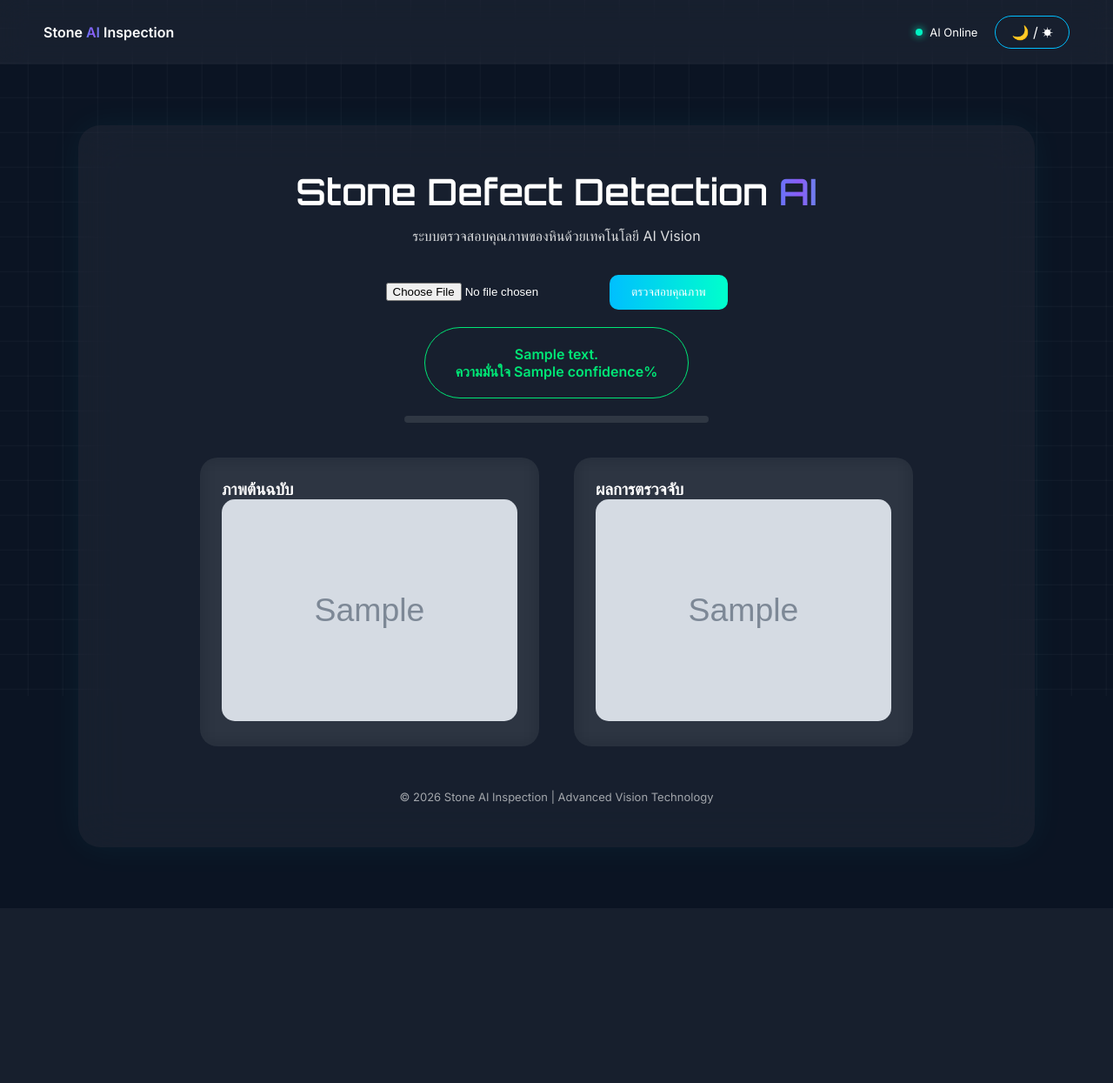
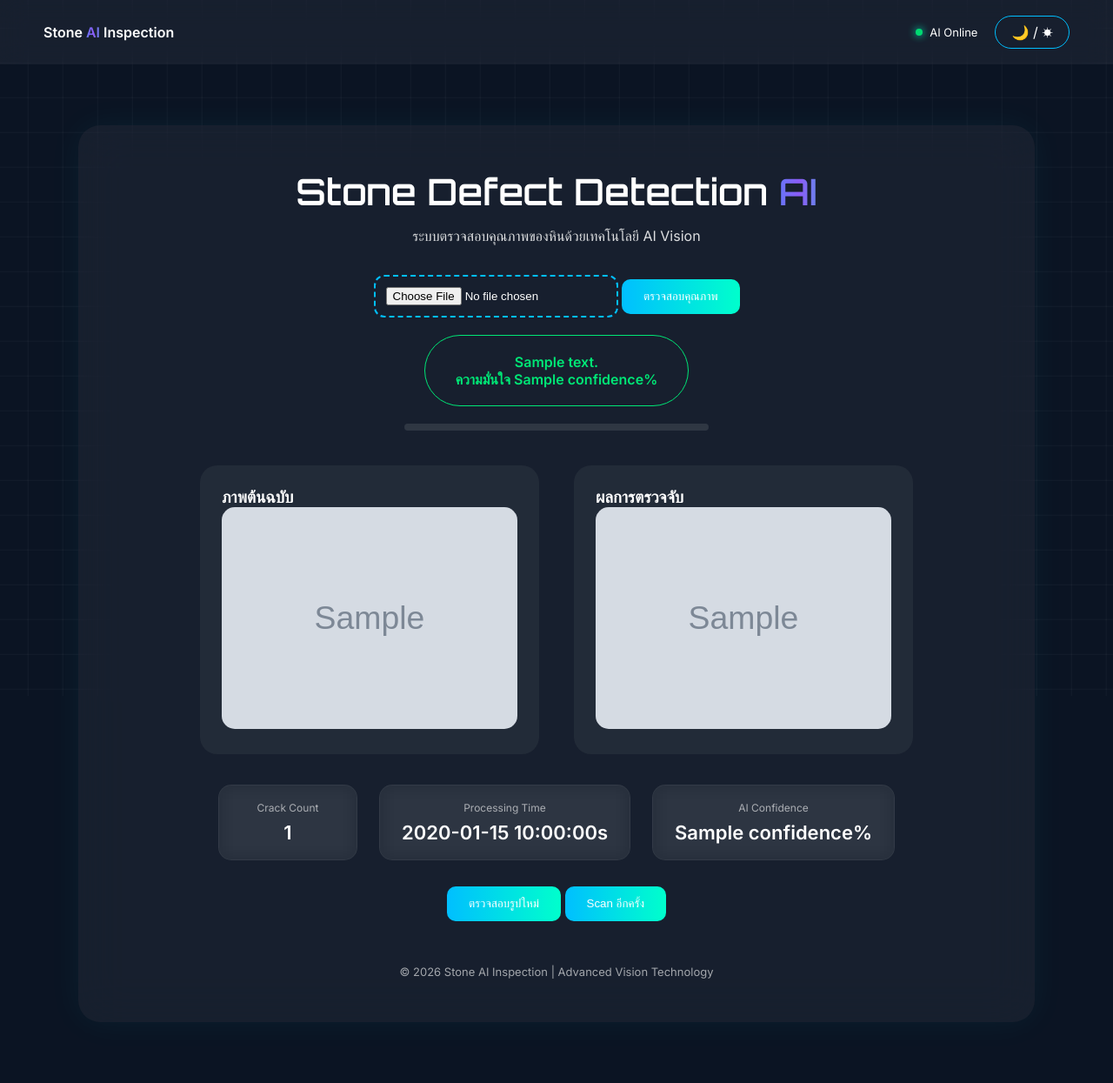
Before and after one commit to SupawitMon/stone-ai, a Flask app: template templates/index.html in a window 1280 px wide. Shown: the whole page at 87% size. Before the commit the page ends 1002 px from the top, so only its background shows below. Run offline with Flask 3, Linux system fonts and the light colour scheme; the template is opened without the code that fills it: most values are stand-ins (such as "Sample title", 1, 10 or a date in 2020); grey boxes marked "Sample" are stand-in pictures.

Commit message:
Update index.html

```diff
--- a/templates/index.html
+++ b/templates/index.html
@@ -5,18 +5,11 @@
 <title>Stone AI Inspection</title>
 <meta name="viewport" content="width=device-width, initial-scale=1.0">
 
-<!-- Google Fonts -->
 <link href="https://fonts.googleapis.com/css2?family=Orbitron:wght@600;700&family=Inter:wght@400;500;600&display=swap" rel="stylesheet">
 
 <style>
-/* ================= GLOBAL RESET ================= */
-*{
-    margin:0;
-    padding:0;
-    box-sizing:border-box;
-}
+*{margin:0;padding:0;box-sizing:border-box;}
 
-/* ================= COLOR SYSTEM ================= */
 :root{
 --bg:#0b1423;
 --card:rgba(255,255,255,0.05);
@@ -28,7 +21,6 @@
 --warning:#ff9800;
 }
 
-/* LIGHT MODE */
 body.light{
 --bg:#f4f7fb;
 --card:rgba(0,0,0,0.05);
@@ -40,7 +32,6 @@ body.light{
 --warning:#f59e0b;
 }
 
-/* ================= BODY ================= */
 body{
 font-family:'Inter',sans-serif;
 background:var(--bg);
@@ -50,12 +41,11 @@ body{
 overflow-x:hidden;
 }
 
-/* Animated Grid Background */
+/* Grid Background */
 body::before{
 content:"";
 position:fixed;
-    width:100%;
-    height:100%;
+inset:0;
 background-image:
 linear-gradient(rgba(255,255,255,0.04) 1px, transparent 1px),
 linear-gradient(90deg, rgba(255,255,255,0.04) 1px, transparent 1px);
@@ -63,13 +53,12 @@ body::before{
 animation:moveGrid 25s linear infinite;
 z-index:-2;
 }
-
 @keyframes moveGrid{
 from{background-position:0 0;}
 to{background-position:120px 120px;}
 }
 
-/* ================= TOPBAR ================= */
+/* Topbar */
 .topbar{
 display:flex;
 justify-content:space-between;
@@ -91,13 +80,13 @@ body::before{
 color:white;
 }
 
-/* Status Dot */
 .status{
 display:flex;
 align-items:center;
 gap:8px;
 font-size:13px;
 }
+
 .dot{
 width:8px;
 height:8px;
@@ -112,7 +101,7 @@ body::before{
 100%{opacity:0.5;}
 }
 
-/* ================= MAIN CONTAINER ================= */
+/* Container */
 .container{
 max-width:1100px;
 margin:70px auto;
@@ -123,7 +112,6 @@ body::before{
 box-shadow:0 0 40px rgba(0,255,255,0.05);
 }
 
-/* ================= TITLE ================= */
 .title{
 text-align:center;
 font-family:'Orbitron',sans-serif;
@@ -137,7 +125,6 @@ body::before{
 -webkit-text-fill-color:transparent;
 animation:gradientFlow 6s ease infinite;
 }
-
 @keyframes gradientFlow{
 0%{background-position:0% 50%;}
 50%{background-position:100% 50%;}
@@ -152,7 +139,6 @@ body::before{
 max-width:700px;
 }
 
-/* ================= BUTTON ================= */
 button{
 padding:12px 25px;
 border:none;
@@ -167,7 +153,21 @@ button:hover{
 box-shadow:0 0 15px var(--accent1);
 }
 
-/* ================= RESULT BADGE ================= */
+/* Drag Upload */
+input[type="file"]{
+padding:12px;
+border:2px dashed var(--accent1);
+border-radius:12px;
+background:transparent;
+color:var(--text);
+transition:0.3s;
+}
+input[type="file"].dragover{
+background:rgba(0,255,255,0.08);
+border-color:var(--accent2);
+}
+
+/* Badge */
 .badge{
 padding:20px 35px;
 border-radius:50px;
@@ -175,11 +175,21 @@ button:hover{
 display:inline-block;
 font-weight:600;
 }
-.success{ border:1px solid var(--success); color:var(--success);}
-.danger{ border:1px solid var(--danger); color:var(--danger);}
-.warning{ border:1px solid var(--warning); color:var(--warning);}
+.success{border:1px solid var(--success);color:var(--success);}
+.danger{border:1px solid var(--danger);color:var(--danger);}
+.warning{border:1px solid var(--warning);color:var(--warning);}
 
-/* ================= PROGRESS BAR ================= */
+/* Shake */
+@keyframes shake{
+0%{transform:translateX(0);}
+25%{transform:translateX(-5px);}
+50%{transform:translateX(5px);}
+75%{transform:translateX(-5px);}
+100%{transform:translateX(0);}
+}
+.shake{animation:shake 0.4s ease;}
+
+/* Progress */
 .progress{
 width:350px;
 height:8px;
@@ -195,7 +205,32 @@ button:hover{
 transition:width 1.5s ease;
 }
 
-/* ================= IMAGE SECTION ================= */
+/* AI Panel */
+.ai-panel{
+margin-top:35px;
+display:flex;
+justify-content:center;
+gap:25px;
+flex-wrap:wrap;
+}
+.ai-card{
+background:var(--card);
+padding:18px 25px;
+border-radius:15px;
+min-width:160px;
+text-align:center;
+backdrop-filter:blur(10px);
+border:1px solid rgba(255,255,255,0.05);
+transition:0.3s;
+}
+.ai-card:hover{
+transform:translateY(-5px);
+box-shadow:0 10px 25px rgba(0,255,255,0.1);
+}
+.ai-label{font-size:12px;opacity:0.6;margin-bottom:8px;}
+.ai-value{font-size:22px;font-weight:600;}
+
+/* Images */
 .image-grid{
 display:flex;
 gap:40px;
@@ -203,52 +238,29 @@ button:hover{
 margin-top:40px;
 flex-wrap:wrap;
 }
-
 .image-box{
 background:var(--card);
 padding:25px;
 border-radius:20px;
 position:relative;
 overflow:hidden;
-    backdrop-filter:blur(10px);
 transition:all 0.35s ease;
 }
 .image-box:hover{
 transform:translateY(-12px);
 box-shadow:0 25px 45px rgba(0,0,0,0.25);
 }
-
 .image-box img{
 width:340px;
 border-radius:15px;
-    transition:transform 0.4s ease, box-shadow 0.4s ease;
+transition:0.4s;
 }
 .image-box:hover img{
 transform:scale(1.06);
-    box-shadow:0 20px 40px rgba(0,255,255,0.25);
 }
 
-/* Glow Border */
-.image-box::before{
-    content:"";
-    position:absolute;
-    inset:-2px;
-    border-radius:22px;
-    background:linear-gradient(45deg,var(--accent1),var(--accent2));
-    opacity:0;
-    z-index:-1;
-    transition:opacity 0.4s ease;
-}
-.image-box:hover::before{
-    opacity:0.2;
-}
-
-/* ================= SCAN EFFECT ================= */
-.scan-overlay{
-    position:absolute;
-    inset:0;
-    pointer-events:none;
-}
+/* Scan */
+.scan-overlay{position:absolute;inset:0;pointer-events:none;}
 .scan-line{
 position:absolute;
 width:100%;
@@ -259,15 +271,12 @@ button:hover{
 opacity:0;
 }
 @keyframes scanOnce{
-    0%{ top:-10%; opacity:1;}
-    90%{ opacity:1;}
-    100%{ top:110%; opacity:0;}
+0%{top:-10%;opacity:1;}
+90%{opacity:1;}
+100%{top:110%;opacity:0;}
 }
-.scan-active .scan-line{
-    animation:scanOnce 1.5s ease forwards;
-}
+.scan-active .scan-line{animation:scanOnce 1.5s ease forwards;}
 
-/* Flash */
 .flash{
 position:absolute;
 inset:0;
@@ -279,11 +288,8 @@ button:hover{
 50%{opacity:0.4;}
 100%{opacity:0;}
 }
-.flash-active{
-    animation:flashEffect 0.5s ease;
-}
+.flash-active{animation:flashEffect 0.5s ease;}
 
-/* ================= FOOTER ================= */
 .footer{
 text-align:center;
 margin-top:50px;
@@ -295,19 +301,18 @@ button:hover{
 
 <body>
 
-<!-- ================= TOPBAR ================= -->
+<audio id="scanSound" src="https://assets.mixkit.co/active_storage/sfx/2571/2571-preview.mp3"></audio>
+
 <div class="topbar">
 <div><b>Stone <span class="ai">AI</span> Inspection</b></div>
-
 <div style="display:flex;gap:20px;align-items:center;">
 <div class="status">
-            <div class="dot"></div> AI Online
+<div class="dot" id="statusDot"></div> AI Online
 </div>
 <div class="theme-toggle" onclick="toggleTheme()">🌙 / ☀</div>
 </div>
 </div>
 
-<!-- ================= MAIN ================= -->
 <div class="container">
 
 <div class="title">
@@ -318,7 +323,6 @@ button:hover{
 ระบบตรวจสอบคุณภาพของหินด้วยเทคโนโลยี AI Vision
 </div>
 
-    <!-- Upload Form -->
 <div style="text-align:center;">
 <form method="POST" enctype="multipart/form-data">
 <input type="file" name="file" required>
@@ -326,37 +330,30 @@ button:hover{
 </form>
 </div>
 
-    <!-- RESULT SECTION -->
 {% if result_text %}
 <div style="text-align:center;">
 <div class="badge
-        {% if result_text == '❌ ไม่ใช่หิน' %} warning
-        {% elif crack %} danger
-        {% else %} success {% endif %}">
-
+{% if result_text == '❌ ไม่ใช่หิน' %}warning
+{% elif crack %}danger
+{% else %}success{% endif %}">
 {{ result_text }}
-
 {% if result_text != '❌ ไม่ใช่หิน' %}
-        <br>
-        ความมั่นใจ <span id="confidence">{{ confidence }}</span>%
+<br>ความมั่นใจ <span id="confidence">{{ confidence }}</span>%
 {% endif %}
-
 </div>
 
 {% if result_text != '❌ ไม่ใช่หิน' %}
 <div class="progress">
 <div class="bar" id="progressBar"
 style="background:
-            {% if crack %} var(--danger)
-            {% else %} var(--success) {% endif %};">
+{% if crack %}var(--danger)
+{% else %}var(--success){% endif %};">
 </div>
 </div>
 {% endif %}
 </div>
-{% endif %}
 
 
-    <!-- IMAGE SECTION -->
 <div class="image-grid">
 
 {% if original_image %}
@@ -367,7 +364,7 @@ button:hover{
 {% endif %}
 
 {% if result_image %}
-        <div class="image-box scan-active" id="resultBox">
+<div class="image-box scan-active">
 <h3>ผลการตรวจจับ</h3>
 <img id="resultImg" src="{{ result_image }}" style="filter:blur(5px);">
 <div class="scan-overlay">
@@ -378,48 +375,120 @@ button:hover{
 {% endif %}
 
 </div>
+<div class="ai-panel">
+<div class="ai-card">
+<div class="ai-label">Crack Count</div>
+<div class="ai-value">{{ crack_count }}</div>
+</div>
+<div class="ai-card">
+<div class="ai-label">Processing Time</div>
+<div class="ai-value">{{ processing_time }}s</div>
+</div>
+{% if confidence %}
+<div class="ai-card">
+<div class="ai-label">AI Confidence</div>
+<div class="ai-value" id="aiConfidenceValue">{{ confidence }}%</div>
+</div>
+{% endif %}
+</div>
 
+{% endif %}
+<div style="text-align:center; margin-top:30px;">
+<button onclick="window.location.href='/'">
+ตรวจสอบรูปใหม่
+</button>
+<button onclick="reScan()">Scan อีกครั้ง</button>
+
+
+</div>
 <div class="footer">
 © 2026 Stone AI Inspection | Advanced Vision Technology
 </div>
 
 </div>
 
-<!-- ================= SCRIPT ================= -->
 <script>
+function reScan(){
+
+fetch("/rescan", {method:"POST"})
+.then(res=>res.json())
+.then(data=>{
+
+  document.querySelector(".ai-card:nth-child(1) .ai-value").innerText = data.crack_count;
+  document.querySelector(".ai-card:nth-child(2) .ai-value").innerText = data.processing_time + "s";
+
+  document.getElementById("confidence").innerText = data.confidence;
+  document.getElementById("aiConfidenceValue").innerText = data.confidence + "%";
+
+  let bar=document.getElementById("progressBar");
+  bar.style.width="0%";
+  setTimeout(()=>{bar.style.width=data.confidence+"%";},300);
+
+});
+}
+
+
 
 function toggleTheme(){
 document.body.classList.toggle("light");
-    localStorage.setItem(
-        "theme",
-        document.body.classList.contains("light") ? "light" : "dark"
-    );
+localStorage.setItem("theme",
+document.body.classList.contains("light")?"light":"dark");
 }
 
-window.onload = function(){
+window.onload=function(){
 
 if(localStorage.getItem("theme")==="light"){
 document.body.classList.add("light");
 }
 
-    let bar = document.getElementById("progressBar");
-    let conf = document.getElementById("confidence");
-    let resultImg = document.getElementById("resultImg");
-    let flash = document.getElementById("flash");
+let bar=document.getElementById("progressBar");
+let conf=document.getElementById("confidence");
+let resultImg=document.getElementById("resultImg");
+let flash=document.getElementById("flash");
+let scanSound=document.getElementById("scanSound");
+let statusDot=document.getElementById("statusDot");
 
-    if(bar && conf){
-        let target = parseFloat(conf.innerText);
-        setTimeout(()=>{ bar.style.width = target+"%"; },300);
+if(bar&&conf){
+let target=parseFloat(conf.innerText);
+setTimeout(()=>{bar.style.width=target+"%";},300);
 }
 
 if(resultImg){
 setTimeout(()=>{
 resultImg.style.filter="blur(0px)";
 flash.classList.add("flash-active");
+scanSound.play();
 },1400);
 }
+
+let fileInput=document.querySelector('input[type="file"]');
+fileInput.addEventListener("dragover",e=>{
+e.preventDefault();
+fileInput.classList.add("dragover");
+});
+fileInput.addEventListener("dragleave",()=>{
+fileInput.classList.remove("dragover");
+});
+fileInput.addEventListener("drop",()=>{
+fileInput.classList.remove("dragover");
+});
+
+document.addEventListener("mousemove",function(e){
+let x=(window.innerWidth/2-e.clientX)/100;
+let y=(window.innerHeight/2-e.clientY)/100;
+document.body.style.backgroundPosition=`${x}px ${y}px`;
+});
+
+{% if crack %}
+document.querySelector(".badge").classList.add("shake");
+statusDot.style.background="var(--danger)";
+{% elif result_text == '❌ ไม่ใช่หิน' %}
+statusDot.style.background="var(--warning)";
+{% else %}
+statusDot.style.background="var(--success)";
+{% endif %}
+
 };
-
 </script>
 
 </body>
```
Lines whose indentation alone changed are shown as unchanged.
